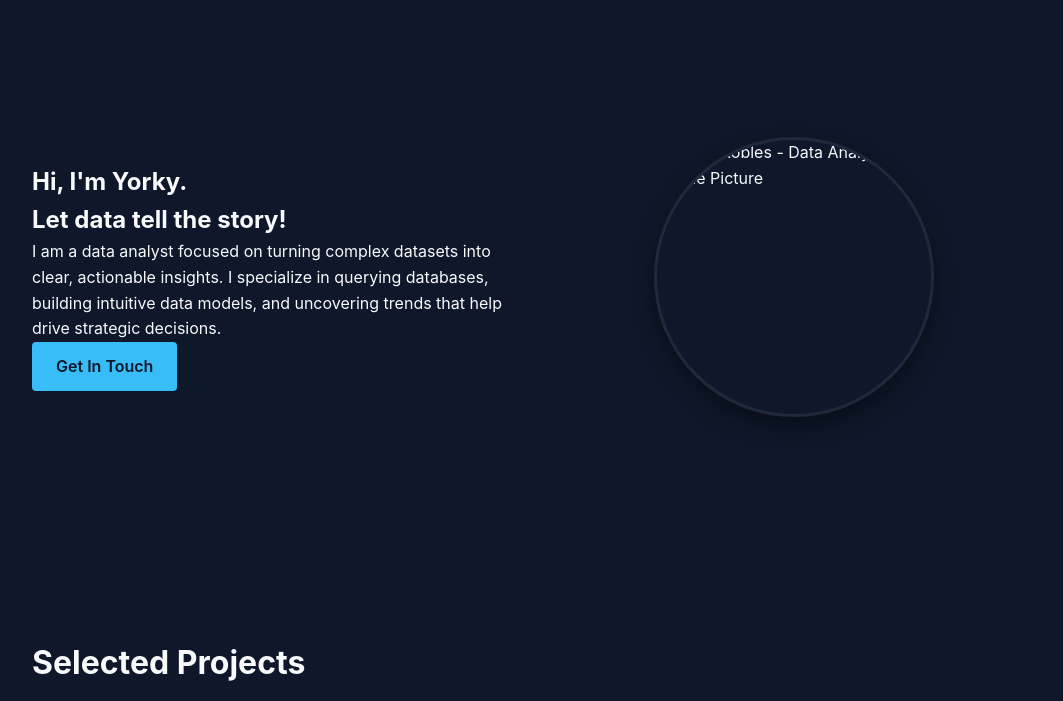
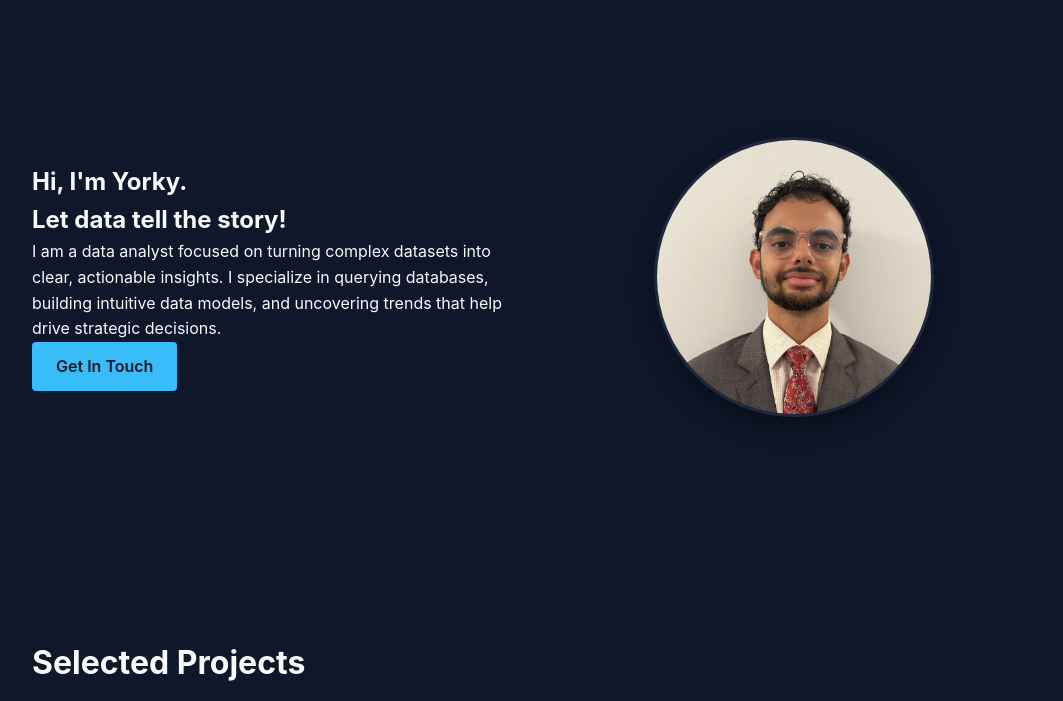
Before and after one commit to yorky-robles/yorky-robles.github.io, a plain HTML site: page index.html in a window 1280 px wide. Shown: the part 99-800 px from the top of the page, without its empty margins (108-1171 px from the left). Drawn offline with Linux system fonts and the light colour scheme.

Commit message:
Update index.html

```diff
--- a/index.html
+++ b/index.html
@@ -30,8 +30,7 @@
         </div>
 
         <div class="hero-image">
-          <!-- Replace 'profile.jpg' with your actual image file name or URL -->
-          <img src="profile.jpg" alt="Yorky Robles - Data Analyst Profile Picture">
+          <img src="css/profile.jpeg" alt="Yorky Robles - Data Analyst Profile Picture">
         </div>
       </section>
 
```
